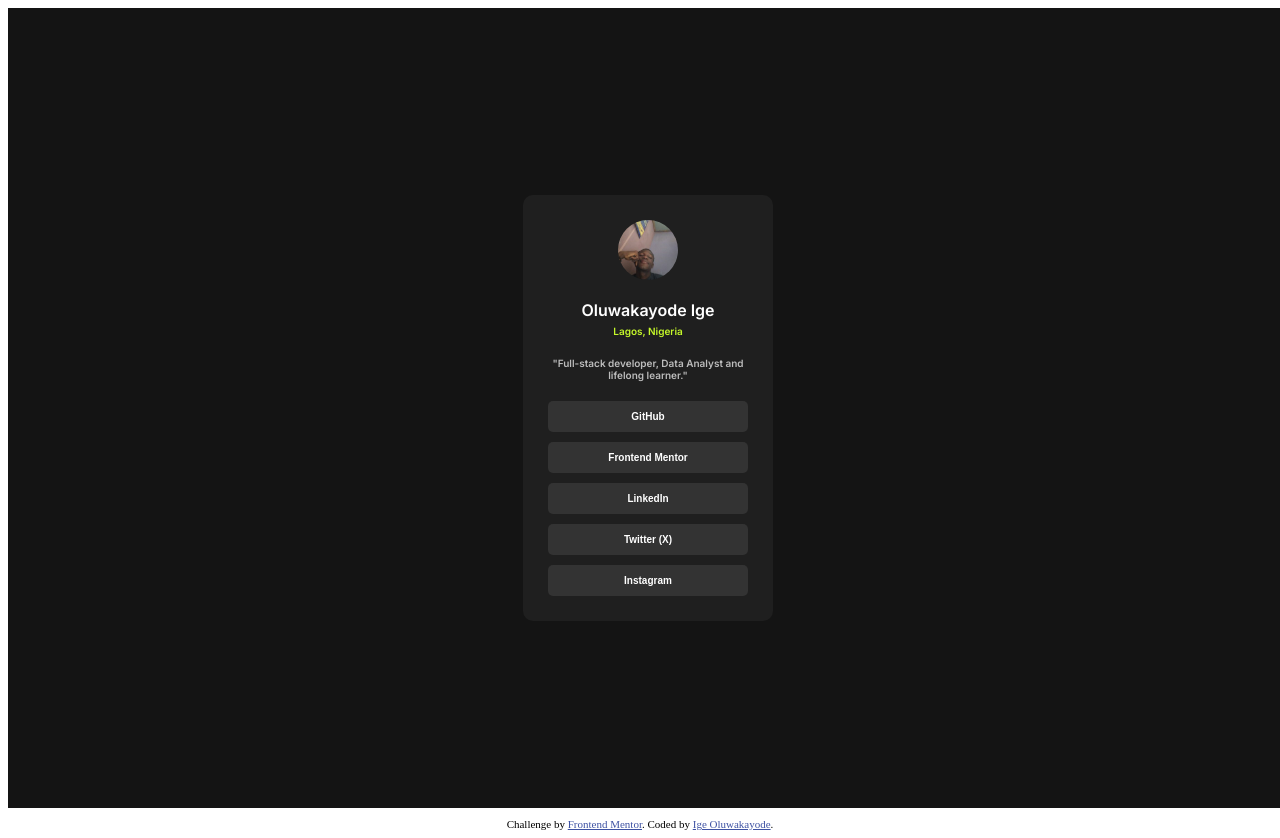
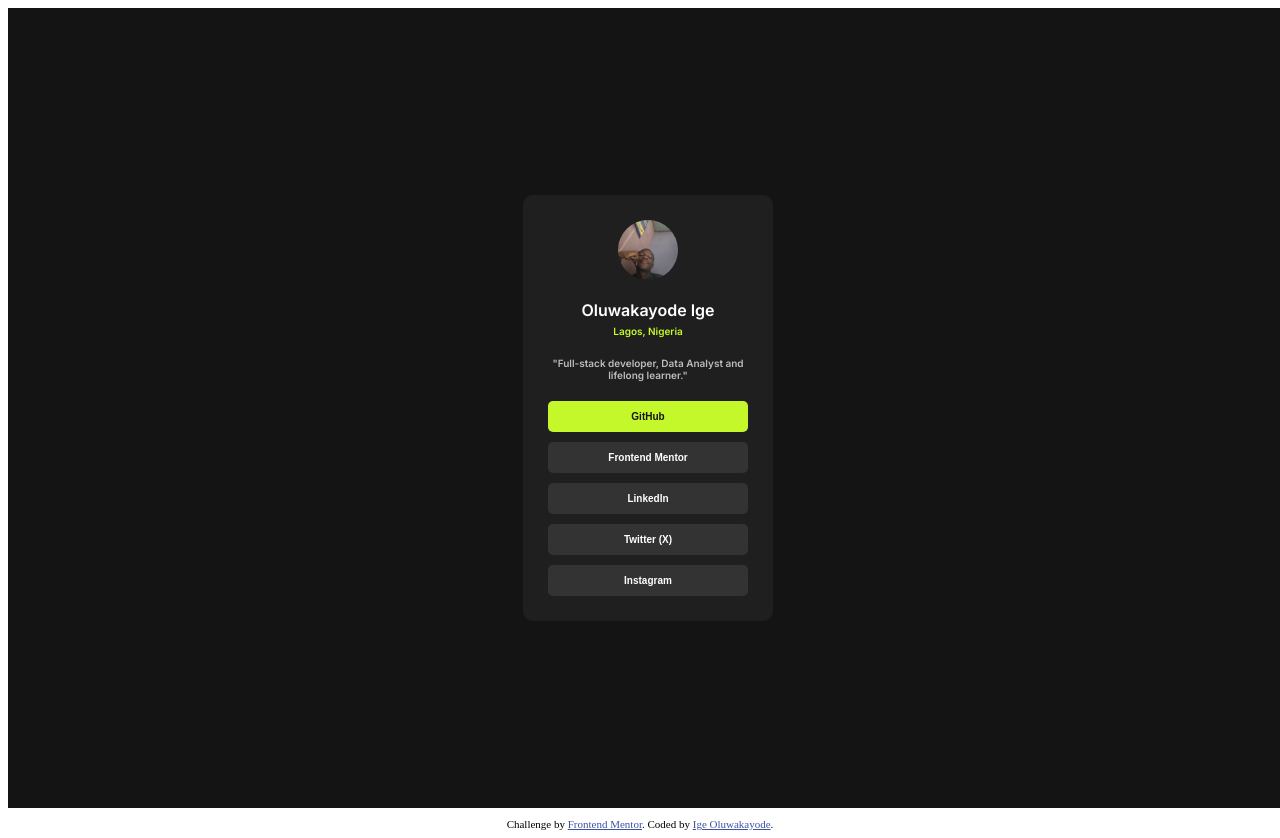
Before and after one commit to Jesuis-Jacques/social-links-profile, a plain HTML site: page index.html in a window 1280 px wide. In both pictures the pointer is over the button "GitHub". Drawn offline with Linux system fonts and the light colour scheme.

Commit message:
Adjusted the hover state of the button links

```diff
--- a/styles/styles.css
+++ b/styles/styles.css
@@ -90,6 +90,13 @@ p {
   padding-bottom: 10px;
 }
 
+.contact-links button:hover {
+  color: hsl(0, 0%, 8%);
+  background-color:hsl(75, 94%, 57%);
+
+  cursor: pointer;
+}
+
 .attribution {
   font-size: 11px;
   text-align: center;
```
